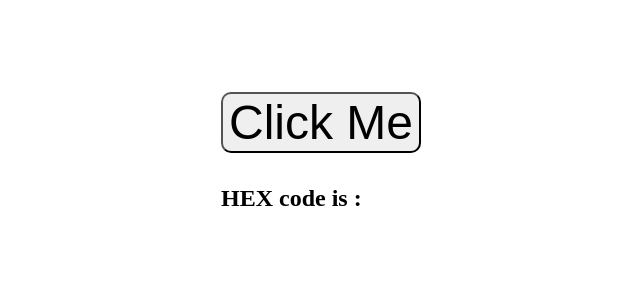
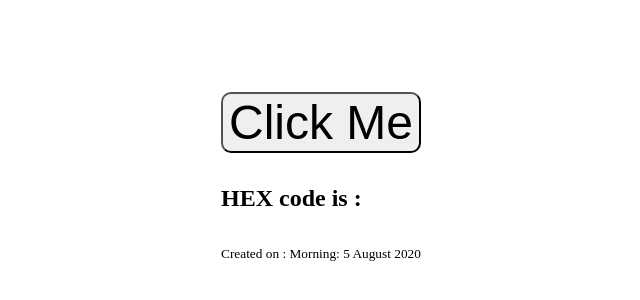
Before and after one commit to ashumsd7/02JS--Change-background-with-hexcode, a plain HTML site: page index.html in a window 1280 px wide. Shown: the part 308-608 px from the top of the page, without its empty margins (299-939 px from the left). Drawn offline with Linux system fonts and the light colour scheme.

Commit message:
updated date mark

```diff
--- a/index.html
+++ b/index.html
@@ -30,6 +30,8 @@
         <Button id='control' class="myBtn">Click Me</Button>
         <br>
         <h4>HEX code is :</h4>  <strong id="hexCode">Click my parent</strong>
+        <br>
+        <small>Created on : Morning:  5 August 2020</small>
     </div>
 
     <script src="js/app.js"></script>
```
